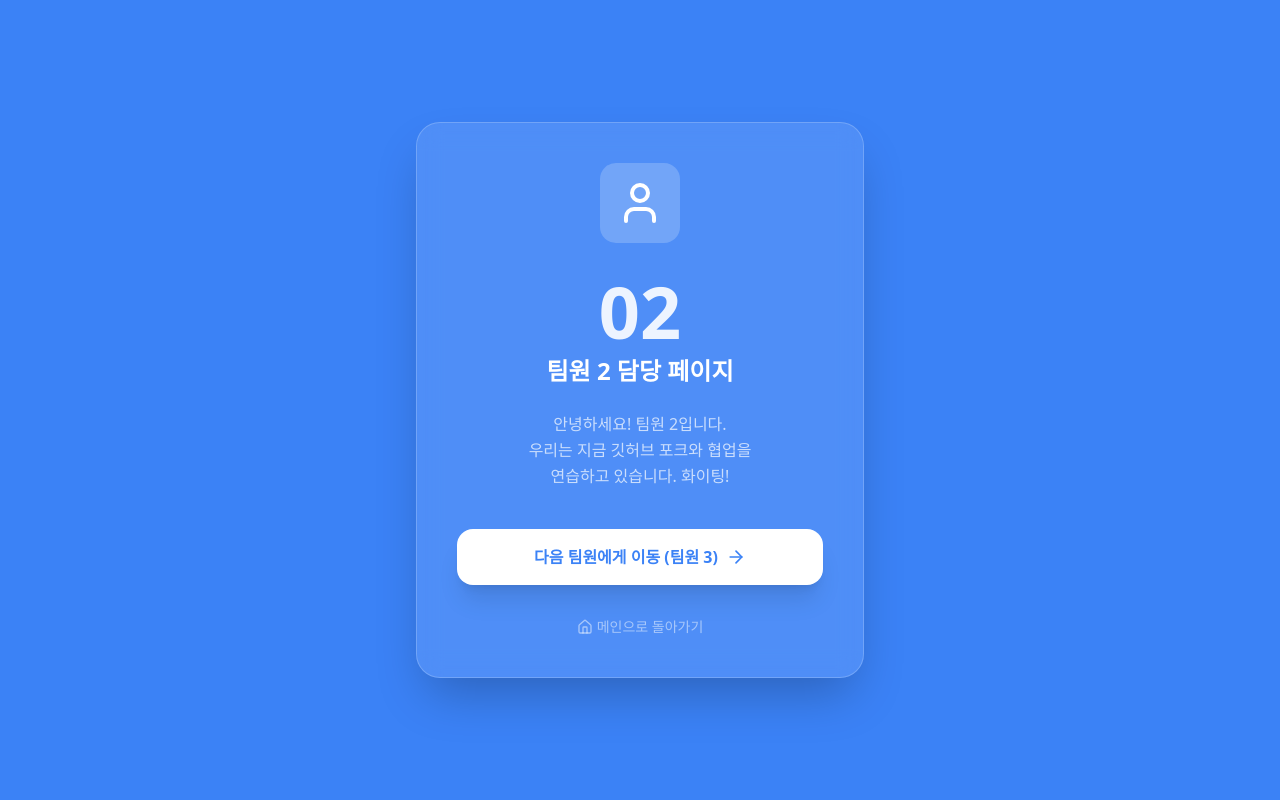
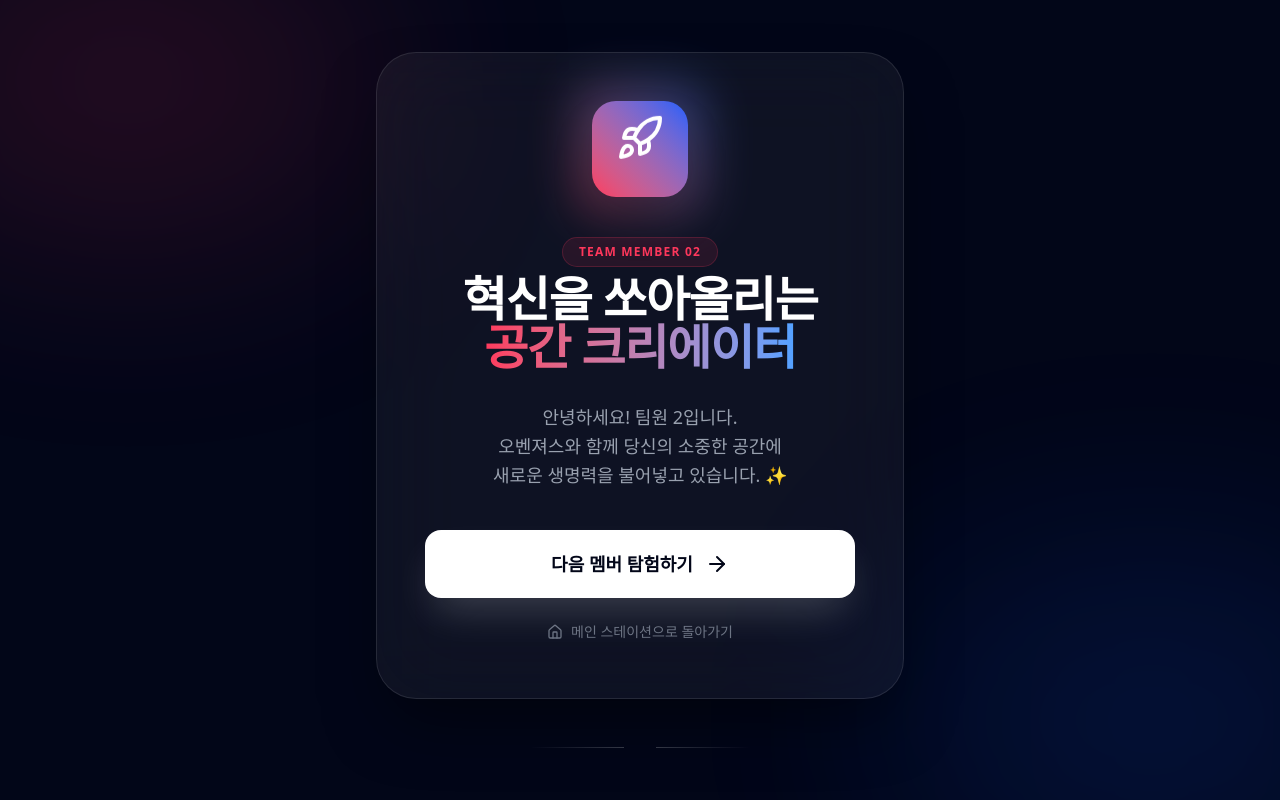
Before and after one commit to starstation2035/s, a Next.js app: page /member2 in a window 1280 px wide. Built offline with nearby package versions, Linux system fonts and the light colour scheme.

Commit message:
로고 및 배경색상변경

```diff
--- a/app/member2/page.tsx
+++ b/app/member2/page.tsx
@@ -2,40 +2,72 @@
 
 import React from 'react';
 import Link from 'next/link';
-import { ArrowRight, User, Home } from 'lucide-react';
+import { ArrowRight, Rocket, Home } from 'lucide-react';
 
 export default function Member2() {
   return (
-    <div className="min-h-screen flex flex-col items-center justify-center bg-[#3B82F6] text-white p-6">
-      <div className="max-w-md w-full bg-white/10 backdrop-blur-md rounded-3xl p-10 shadow-2xl border border-white/20 text-center">
-        <div className="mb-8 flex justify-center">
-          <div className="w-20 h-20 bg-white/20 rounded-2xl flex items-center justify-center">
-            <User className="w-12 h-12 text-white" />
+    <div className="relative min-h-screen flex flex-col items-center justify-center overflow-hidden bg-slate-950 font-sans">
+      {/* 배경 장식 요소: 프리미엄 느낌을 주는 움직이는 조명 효과 */}
+      <div className="absolute top-[-10%] left-[-10%] w-[40%] h-[40%] rounded-full bg-primary/20 blur-[120px] animate-pulse" />
+      <div className="absolute bottom-[-10%] right-[-10%] w-[40%] h-[40%] rounded-full bg-blue-600/20 blur-[120px] animate-pulse [animation-delay:2s]" />
+
+      <div className="relative z-10 max-w-xl w-full px-6">
+        <div className="bg-white/5 backdrop-blur-2xl rounded-[2.5rem] p-8 md:p-12 shadow-[0_32px_64px_-16px_rgba(0,0,0,0.5)] border border-white/10 text-center">
+
+          {/* 상단 로켓 로고: 통통 튀는 애니메이션 적용 */}
+          <div className="mb-10 flex justify-center">
+            <div className="relative group">
+              <div className="absolute -inset-4 bg-gradient-to-tr from-primary to-blue-500 rounded-3xl blur-xl opacity-40 group-hover:opacity-60 transition-opacity duration-500" />
+              <div className="relative w-24 h-24 bg-gradient-to-tr from-primary to-blue-600 rounded-3xl flex items-center justify-center shadow-2xl transform group-hover:scale-110 group-hover:rotate-6 transition-all duration-500">
+                <Rocket className="w-12 h-12 text-white animate-bounce" style={{ animationDuration: '3s' }} />
+              </div>
             </div>
           </div>
 
-        <h1 className="text-7xl font-black mb-2 opacity-90">02</h1>
-        <h2 className="text-2xl font-bold mb-6">팀원 2 담당 페이지</h2>
+          {/* 헤더 섹션 */}
+          <div className="space-y-2 mb-8">
+            <span className="inline-block px-4 py-1.5 bg-primary/10 text-primary text-xs font-bold tracking-widest uppercase rounded-full border border-primary/20">
+              Team Member 02
+            </span>
+            <h1 className="text-4xl md:text-5xl font-black text-white tracking-tight">
+              혁신을 쏘아올리는 <br/>
+              <span className="text-transparent bg-clip-text bg-gradient-to-r from-primary to-blue-400">
+                공간 크리에이터
+              </span>
+            </h1>
+          </div>
 
-        <p className="text-white/70 mb-10 leading-relaxed">
-          안녕하세요! 팀원 2입니다.<br />
-          우리는 지금 깃허브 포크와 협업을<br />
-          연습하고 있습니다. 화이팅!
+          {/* 본문 텍스트 */}
+          <p className="text-gray-400 text-lg leading-relaxed mb-10 max-w-sm mx-auto">
+            안녕하세요! 팀원 2입니다. <br />
+            오벤져스와 함께 당신의 소중한 공간에 <br />
+            새로운 생명력을 불어넣고 있습니다. ✨
           </p>
 
+          {/* 액션 버튼 */}
+          <div className="flex flex-col gap-4">
             <Link
               href="/member3"
-          className="group flex items-center justify-center gap-2 bg-white text-[#3B82F6] font-bold py-4 px-8 rounded-2xl hover:scale-105 transition-all duration-300 shadow-xl shadow-black/10"
+              className="group relative flex items-center justify-center gap-3 bg-white text-slate-950 font-black py-5 px-10 rounded-2xl hover:bg-primary hover:text-white transition-all duration-300 overflow-hidden shadow-[0_20px_40px_-10px_rgba(255,255,255,0.2)]"
             >
-          다음 팀원에게 이동 (팀원 3)
-          <ArrowRight className="w-5 h-5 group-hover:translate-x-1 transition-transform" />
+              <span className="relative z-10 text-lg">다음 멤버 탐험하기</span>
+              <ArrowRight className="relative z-10 w-6 h-6 group-hover:translate-x-2 transition-transform duration-300" />
             </Link>
 
-        <div className="mt-8">
-          <Link href="/" className="text-white/50 hover:text-white flex items-center justify-center gap-1 text-sm transition-colors">
+            <Link
+              href="/"
+              className="flex items-center justify-center gap-2 text-gray-500 hover:text-white transition-colors py-2 text-sm font-medium"
+            >
               <Home className="w-4 h-4" />
-            메인으로 돌아가기
+              메인 스테이션으로 돌아가기
             </Link>
+          </div>
+        </div>
+
+        {/* 하단 장식 요소 */}
+        <div className="mt-12 flex justify-center gap-8 opacity-20">
+          <div className="h-[1px] w-24 bg-gradient-to-r from-transparent to-white" />
+          <div className="h-[1px] w-24 bg-gradient-to-l from-transparent to-white" />
         </div>
       </div>
     </div>
```
Lines whose indentation alone changed are shown as unchanged.
